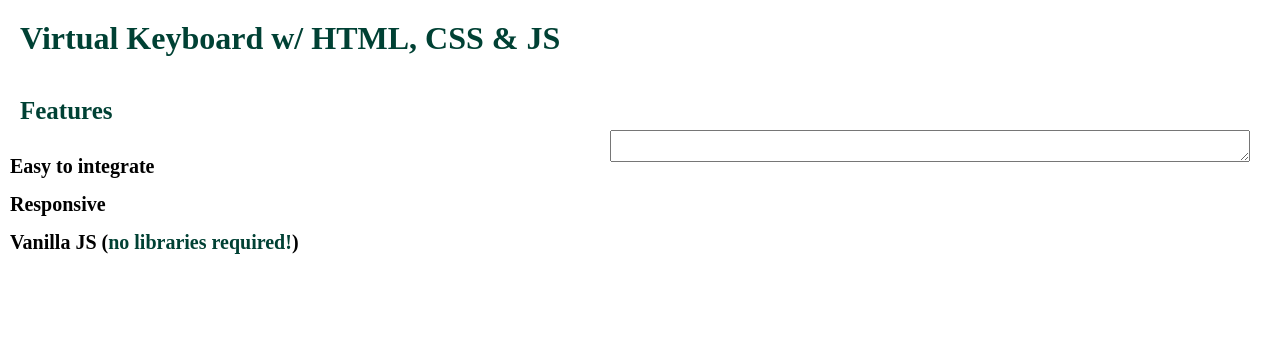
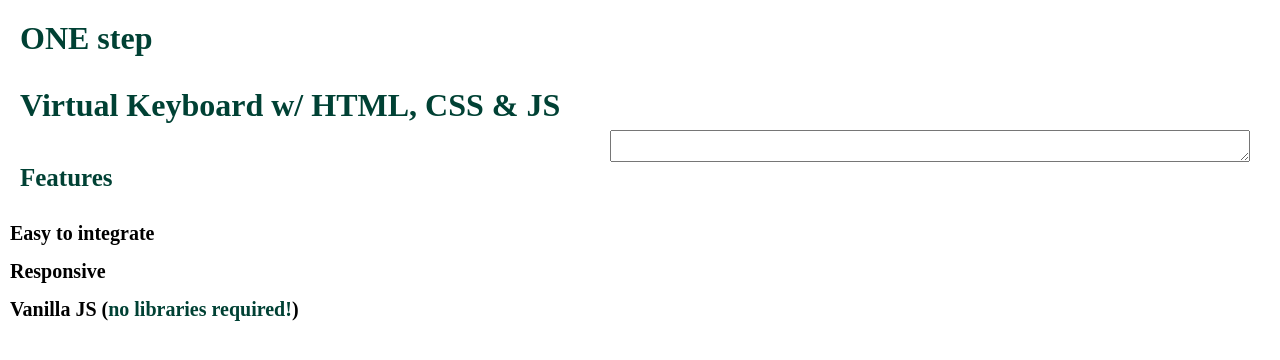
Before and after one commit to sam666-deb/Virtual_Keyboard, a plain HTML site: page index.html in a window 1280 px wide. Drawn offline with Linux system fonts and the light colour scheme.

Commit message:
One Step

```diff
--- a/index.html
+++ b/index.html
@@ -12,6 +12,7 @@
     />
   </head>
   <body>
+    <h1>ONE step</h1>
     <h1>Virtual Keyboard w/ HTML, CSS & JS</h1>
     <h3>Features</h3>
     <ul>
```
